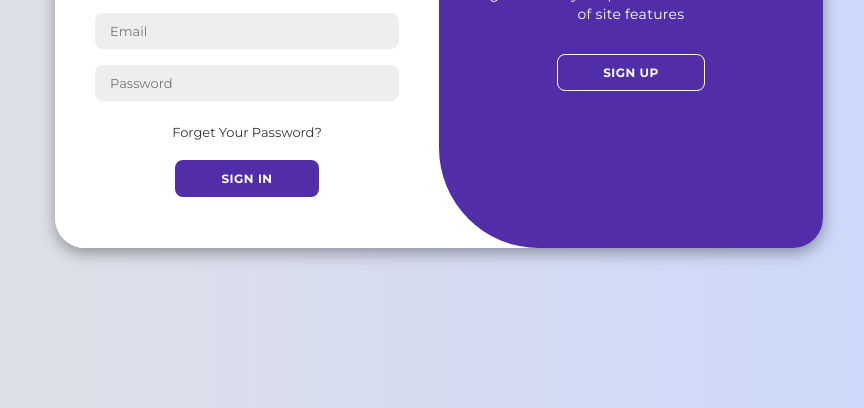
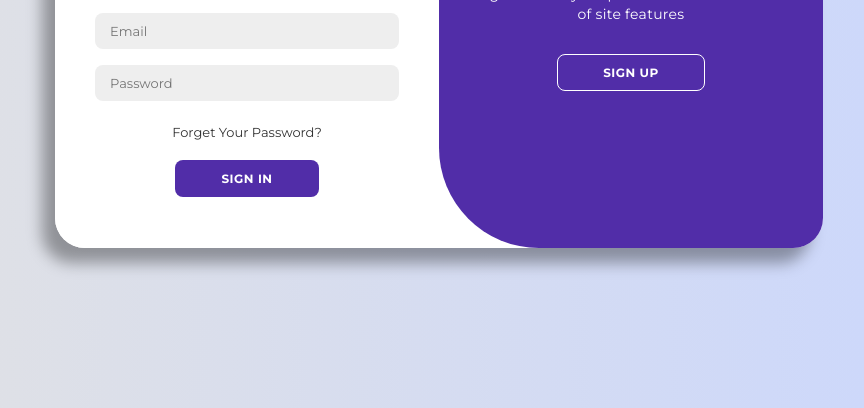
Before and after one commit to mrbhatt25/Dynamic-Webpage, a plain HTML site: page index.html in a window 1280 px wide. Shown: the part 392-800 px from the top of the page, without its empty margins (201-1065 px from the left). Drawn offline with Linux system fonts and the light colour scheme.

Commit message:
feat(CSS file updated)

```diff
--- a/style.css
+++ b/style.css
@@ -20,7 +20,7 @@ body {
 .container {
     background-color: #fff;
     border-radius: 30px;
-    box-shadow: 0 5px 15px rgba(0, 0, 0, 0.35);
+    box-shadow: -13px 15px 15px rgba(0, 0, 0, 0.35);
     position: relative;
     overflow: hidden;
     width: 768px;
```
